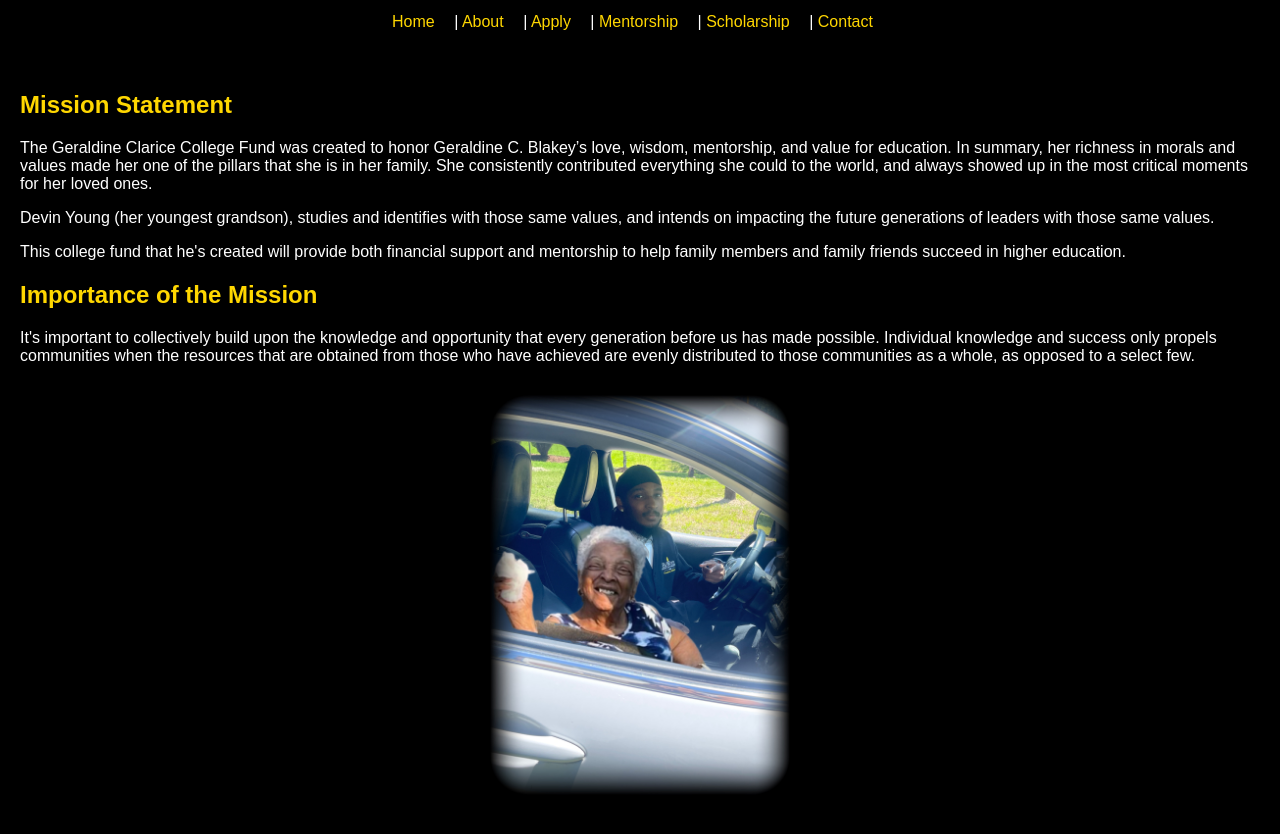
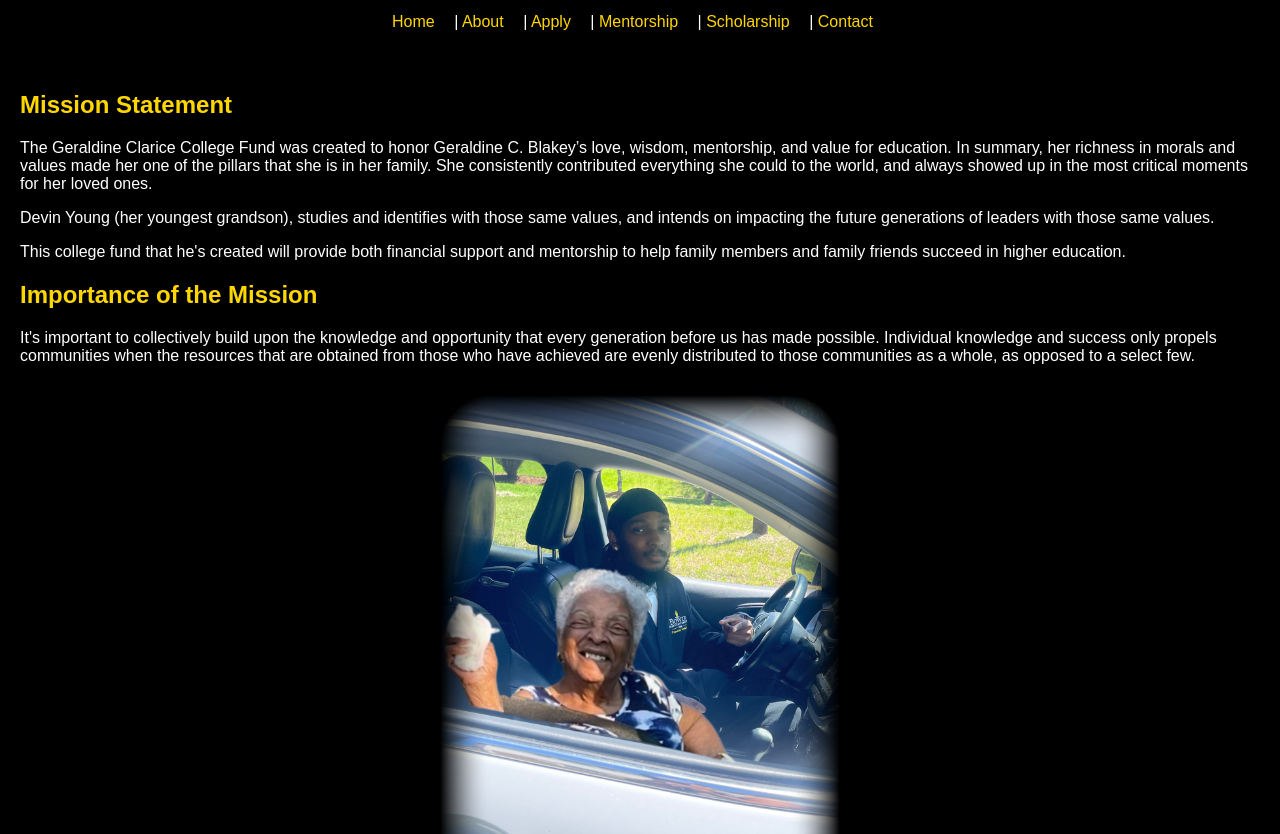
Before and after one commit to devinyscholarships/GeraldineCBlakeyCollegeFund, a plain HTML site: page index.html in a window 1280 px wide. Shown: the part 121-955 px from the top of the page. Drawn offline with Linux system fonts and the light colour scheme.

Commit message:
Update index.html

```diff
--- a/index.html
+++ b/index.html
@@ -41,7 +41,7 @@
 
 <div style="text-align:center; margin-top:30px;">
 
-  <img src="Mission.JPG" alt="Mission importance" style="width:300px; height:auto; border-radius:10px;">
+  <img src="Mission.JPG" alt="Mission importance" style="width:400px; height:auto; border-radius:10px;">
 
 </div>
 
```
